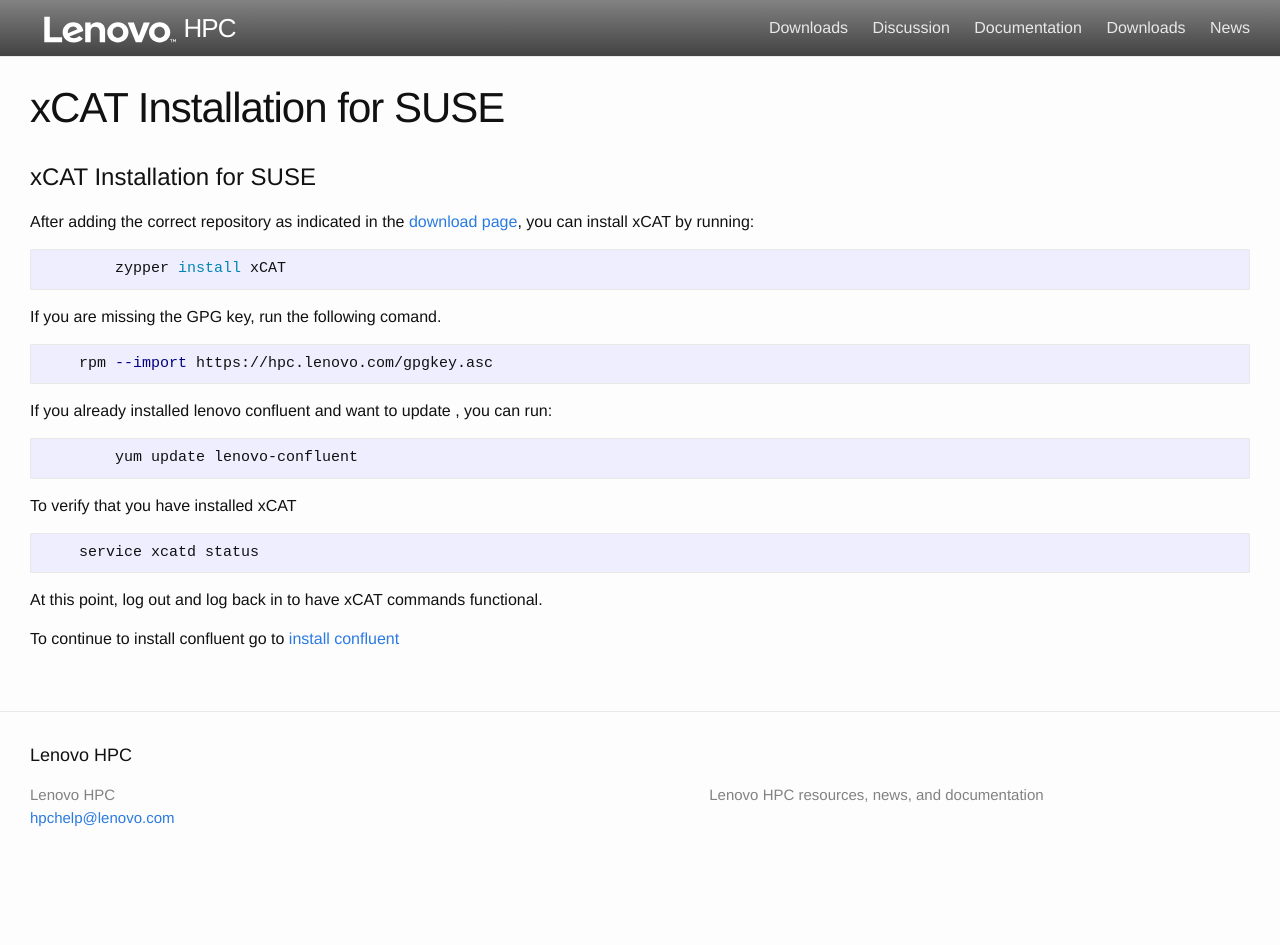
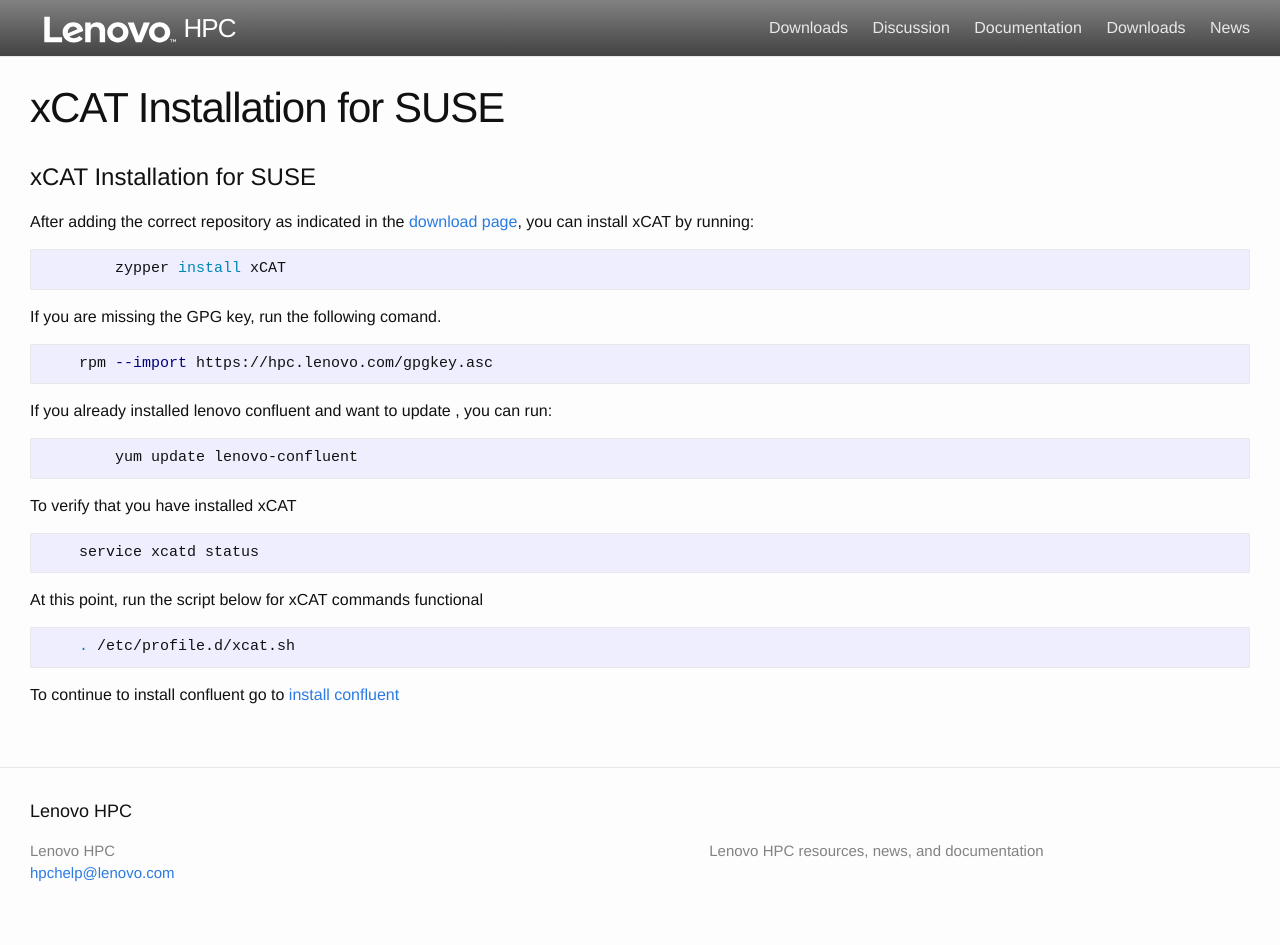
Before and after one commit to xcat2/confluent-docs, a Jekyll site: the page built from docs/installxcat_suse.md, in a window 1280 px wide. Built offline with Jekyll 4.4.1, drawn with Linux system fonts in a browser that asks for light colours; before the commit the page ends 900 px from its top, so only the background shows below that.

Commit message:
updated docs for install for rhel and suse

````diff
--- a/docs/installxcat_suse.md
+++ b/docs/installxcat_suse.md
@@ -22,6 +22,9 @@
 ```sh
     service xcatd status
 ```
-At this point, log out and log back in to have xCAT commands functional.
+At this point, run the script below for xCAT commands functional
+```sh
+    . /etc/profile.d/xcat.sh
+```
 
 To continue to install confluent go to [install confluent]({{ site.baseurl }}/documentation/installxcat_suse.html)
````
Also changed, not shown: docs/installconfluent_rhel.md (+4 -2 lines), docs/installconfluent_suse.md (+1 -1 lines), docs/installxcat_rhel.md (+4 -2 lines).
